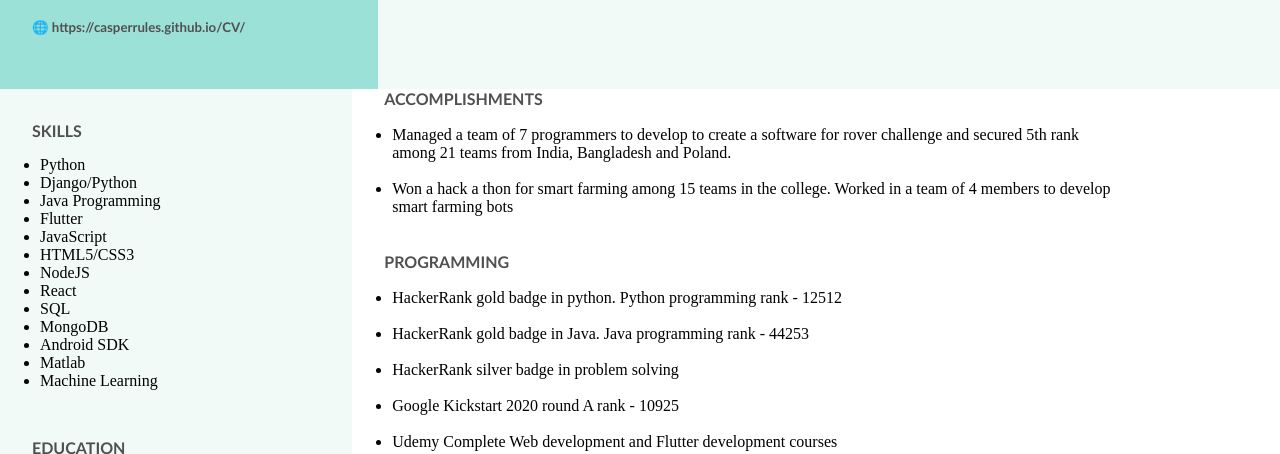
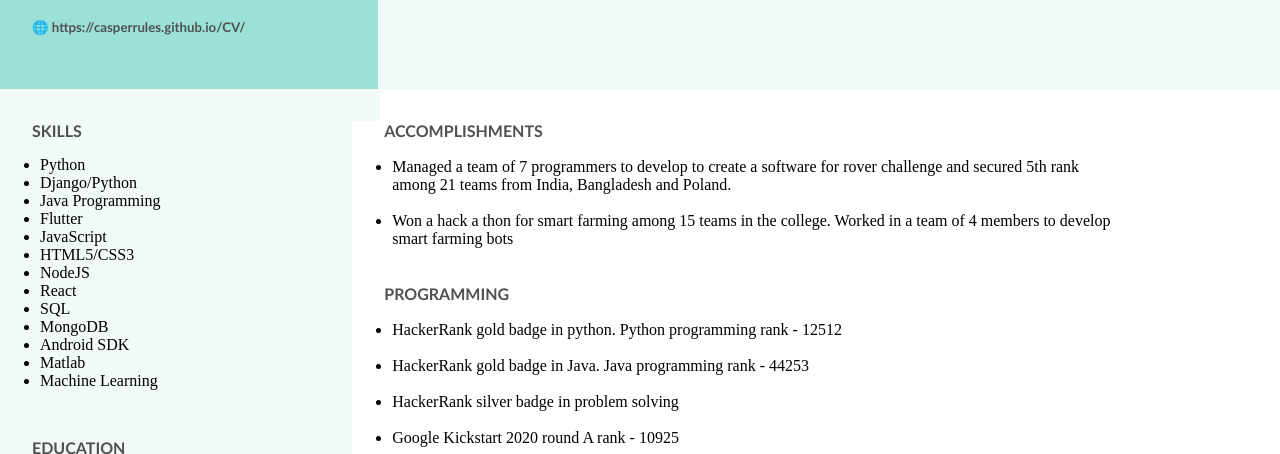
Before and after one commit to Casperrules/RESUME, a plain HTML site: page index.html in a window 1280 px wide. Shown: the part 310-764 px from the top of the page. Drawn offline with Linux system fonts and the light colour scheme.

Commit message:
Update index.html

```diff
--- a/index.html
+++ b/index.html
@@ -76,7 +76,7 @@
             </p>
         </div>
 
-        <div id="mainBody" style="width: 75%; position: relative; float:right; bottom: 63rem; width: fit-content;margin-left: 0;">
+        <div id="mainBody" style="width: 75%; position: relative; float:right; bottom: 61rem; width: fit-content;margin-left: 0;">
             <h4 style="margin: 0; padding-left: 2rem;">
                 ACCOMPLISHMENTS
             </h4>
```
